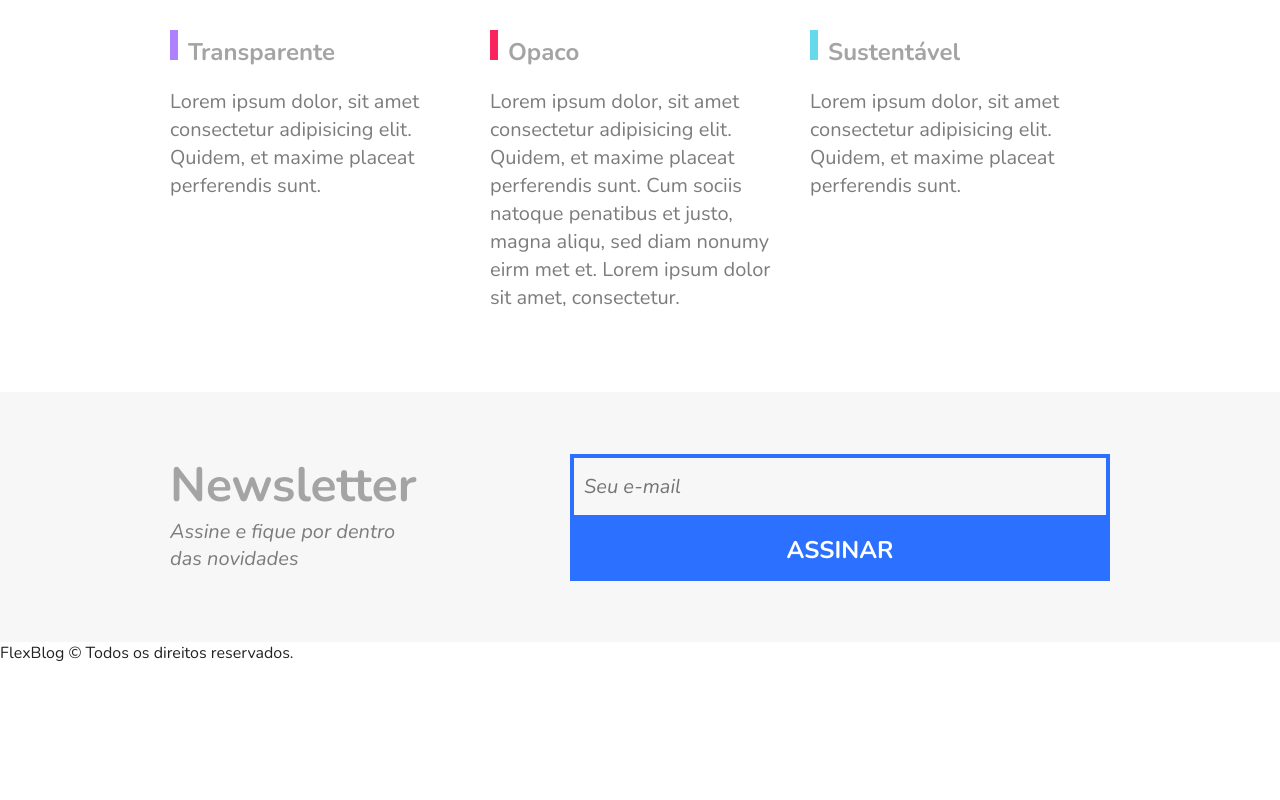
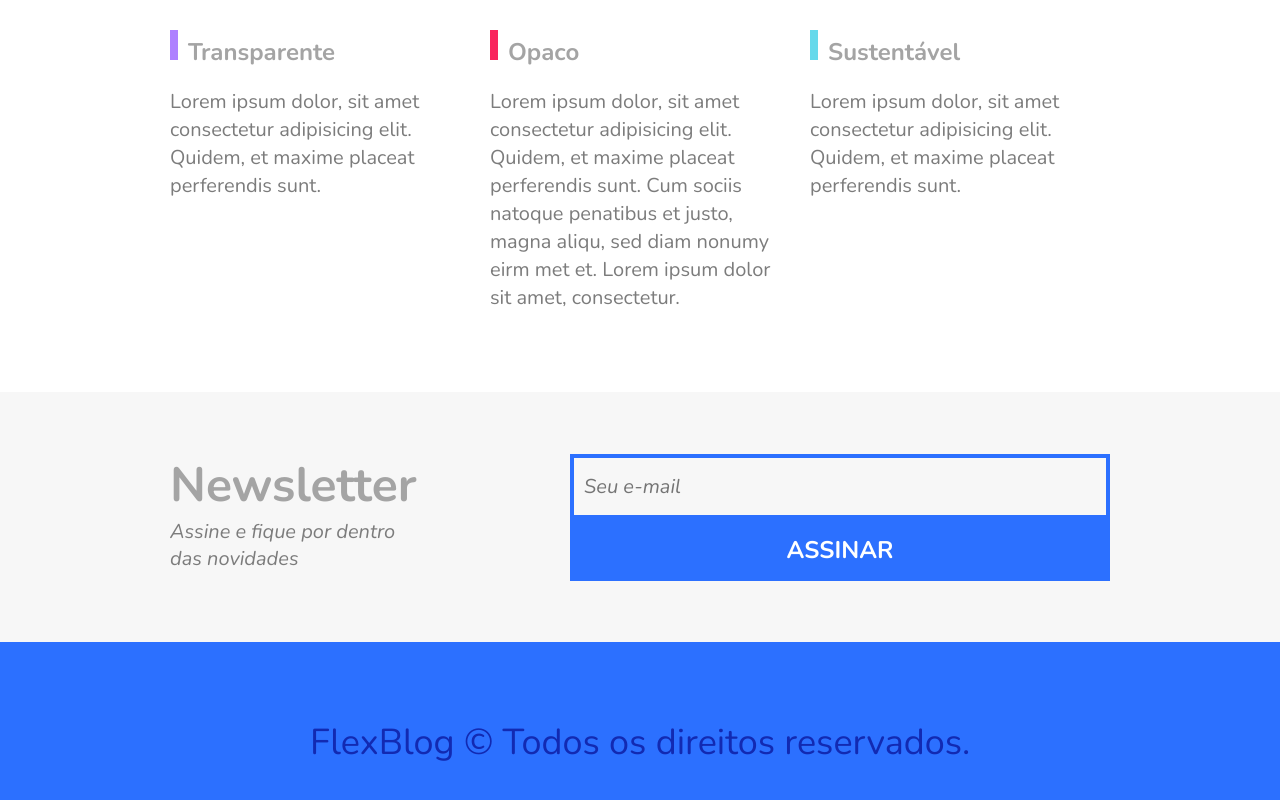
Before and after one commit to angelicaalbuquerque/flexblog_origamid, a plain HTML site: page index.html in a window 1280 px wide. Shown: the part 2960-3760 px from the top of the page. Before the commit the page ends 3624 px from the top, so only its background shows below. Drawn offline with nearby package versions, Linux system fonts and the light colour scheme.

Commit message:
CSS - finalização

```diff
--- a/style.css
+++ b/style.css
@@ -405,4 +405,16 @@ img {
 /* FOOTER */
 
 .footer {
+  height: 200px;
+  background: #2c70ff;
+
+  display: flex;
+  align-items: center;
 }
+
+.footer p {
+  flex: 1;
+  text-align: center;
+  font-size: 2.25em;
+  color: #122ab2;
+}
```
